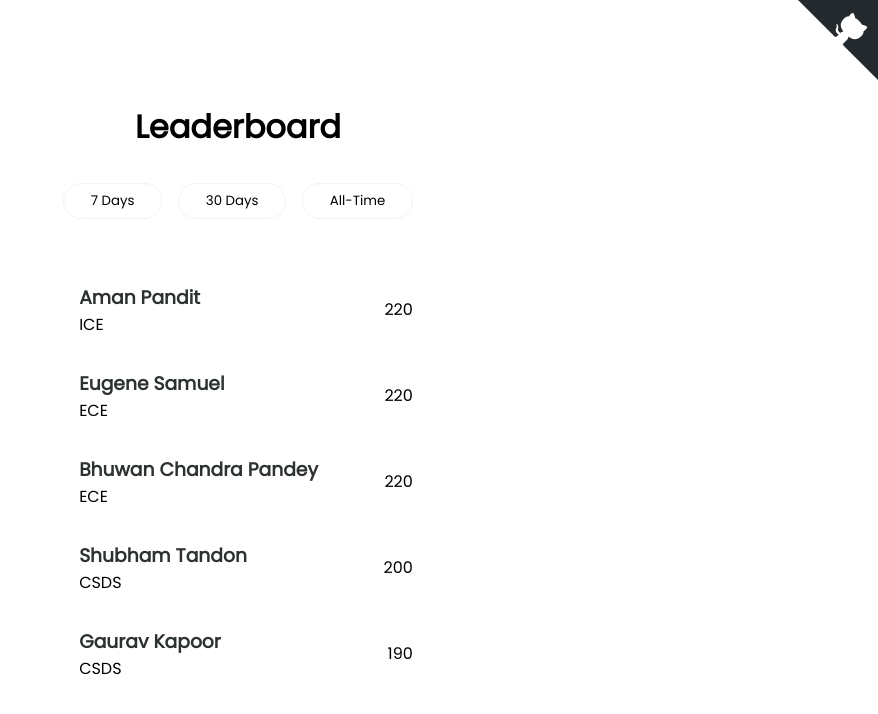
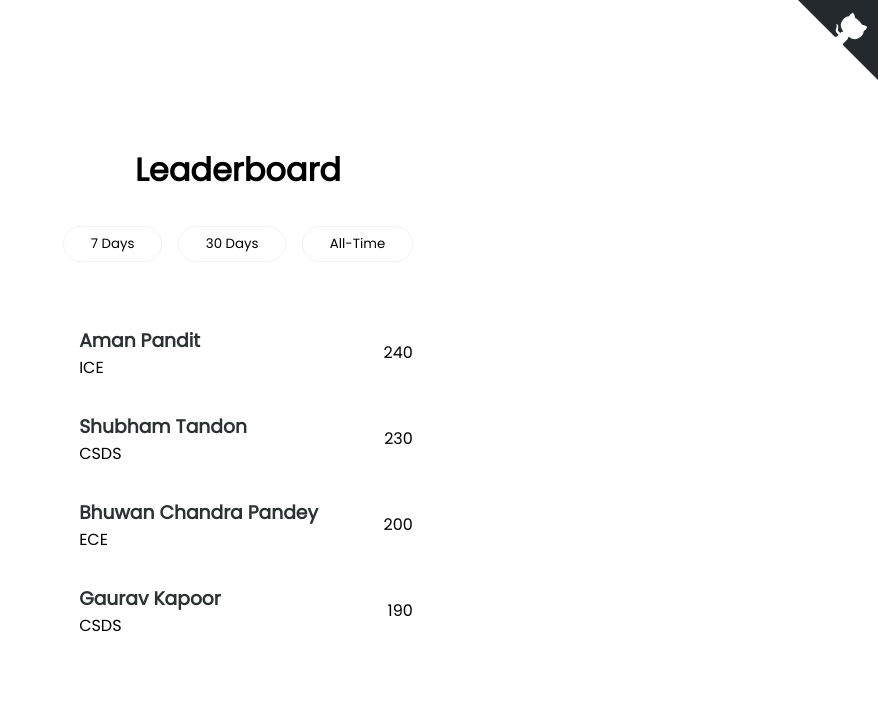
Before and after one commit to behldevansh/IEEE_Algoverse, a React (Create React App) app: page / in a window 1280 px wide. Shown: the top 714 px of the page, without its empty margins (402-1280 px from the left). Built offline with nearby package versions, Linux system fonts and the light colour scheme.

Commit message:
Leaderboard updated

```diff
--- a/src/components/database.js
+++ b/src/components/database.js
@@ -2,28 +2,21 @@ export const Leaderboard = [
   {
     name: "Aman Pandit",
     branch: "ICE",
-    score: 220,
+    score: 240,
     img: "https://images.unsplash.com/photo-1507003211169-0a1dd7228f2d?ixlib=rb-1.2.1&ixid=MnwxMjA3fDB8MHxwaG90by1wYWdlfHx8fGVufDB8fHx8&auto=format&fit=facearea&facepad=4&w=256&h=256&q=60",
     dt: "2022-06-02",
   },
-  {
-    name: "Eugene Samuel",
-    branch: "ECE",
-    score: 220,
-    img: "https://images.unsplash.com/photo-1534528741775-53994a69daeb?ixlib=rb-1.2.1&ixid=MnwxMjA3fDB8MHxwaG90by1wYWdlfHx8fGVufDB8fHx8&auto=format&fit=facearea&facepad=4&w=256&h=256&q=60",
-    dt: "2021-06-02",
-  },
-  {
-    name: "Bhuwan Chandra Pandey",
-    branch: "ECE",
-    score: 220,
-    img: "https://images.unsplash.com/photo-1494790108377-be9c29b29330?ixlib=rb-1.2.1&ixid=eyJhcHBfaWQiOjEyMDd9&auto=format&fit=facearea&facepad=4&w=256&h=256&q=60",
-    dt: "2024-06-02",
-  },
+  // {
+  //   name: "Eugene Samuel",
+  //   branch: "ECE",
+  //   score: 220,
+  //   img: "https://images.unsplash.com/photo-1534528741775-53994a69daeb?ixlib=rb-1.2.1&ixid=MnwxMjA3fDB8MHxwaG90by1wYWdlfHx8fGVufDB8fHx8&auto=format&fit=facearea&facepad=4&w=256&h=256&q=60",
+  //   dt: "2021-06-02",
+  // },
   {
     name: "Shubham Tandon",
     branch: "CSDS",
-    score: 200,
+    score: 230,
     img: "https://images.unsplash.com/photo-1500648767791-00dcc994a43e?ixlib=rb-1.2.1&ixid=MnwxMjA3fDB8MHxwaG90by1wYWdlfHx8fGVufDB8fHx8&auto=format&fit=facearea&facepad=4&w=256&h=256&q=60",
     dt: "2024-06-02",
   },
@@ -33,6 +26,13 @@ export const Leaderboard = [
     score: 190,
     img: "https://images.unsplash.com/photo-1570295999919-56ceb5ecca61?ixlib=rb-1.2.1&ixid=MnwxMjA3fDB8MHxwaG90by1wYWdlfHx8fGVufDB8fHx8&auto=format&fit=facearea&facepad=4&w=256&h=256&q=60",
     dt: "2021-06-02",
+  },
+  {
+    name: "Bhuwan Chandra Pandey",
+    branch: "ECE",
+    score: 200,
+    img: "https://images.unsplash.com/photo-1494790108377-be9c29b29330?ixlib=rb-1.2.1&ixid=eyJhcHBfaWQiOjEyMDd9&auto=format&fit=facearea&facepad=4&w=256&h=256&q=60",
+    dt: "2024-06-02",
   },
 
   // {
```
